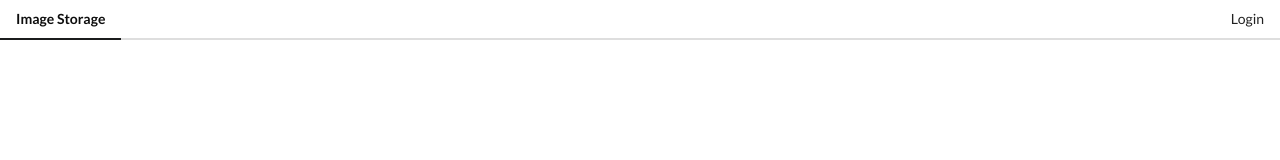
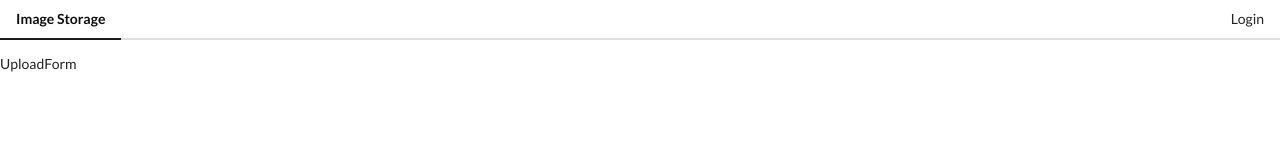
Before and after one commit to diazpablo/vue-upload-images-imgur, a Vue app: page /upload in a window 1280 px wide. Shown: the top 160 px of the page. Built offline with nearby package versions, Linux system fonts and the light colour scheme; no server answers; what vue-head would draw is missing.

Commit message:
fix route link in header and new components

```diff
--- a/src/components/AppHeader.vue
+++ b/src/components/AppHeader.vue
@@ -1,8 +1,8 @@
 <template>
 	<div class="ui secondary pointing menu">
-		<a class="active item" href="/">
+		<router-link class="active item" to="/">
 			Image Storage
-		</a>
+		</router-link>
 		<div class="right menu">
 			<div v-if="isLoggedIn" class="horizontal">
 				<router-link class="ui item" to="/">
--- /dev/null
+++ b/src/components/ImageList.vue
@@ -0,0 +1,22 @@
+<template>
+	<div class="flex">
+		<img v-for="image in allImages" :key="image.id" :src="image.link" />
+	</div>
+</template>
+
+<script>
+	import { mapActions, mapGetters } from 'vuex';
+
+	export default {
+		name: "ImageList",
+		computed: mapGetters([ 'allImages' ]),
+		methods: mapActions([ 'fetchImages' ]),
+		created() {
+			this.fetchImages();
+		}
+	}
+</script>
+
+<style scoped>
+
+</style>
--- /dev/null
+++ b/src/components/UploadForm.vue
@@ -0,0 +1,15 @@
+<template>
+	<div>
+		UploadForm
+	</div>
+</template>
+
+<script>
+	export default {
+		name: "UploadForm"
+	}
+</script>
+
+<style scoped>
+
+</style>
```
Also changed, not shown: src/main.js (+6 -2 lines).
